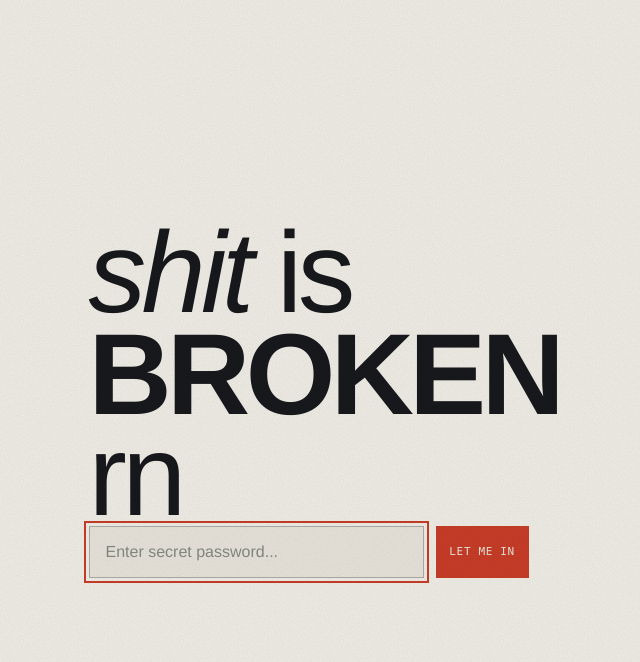
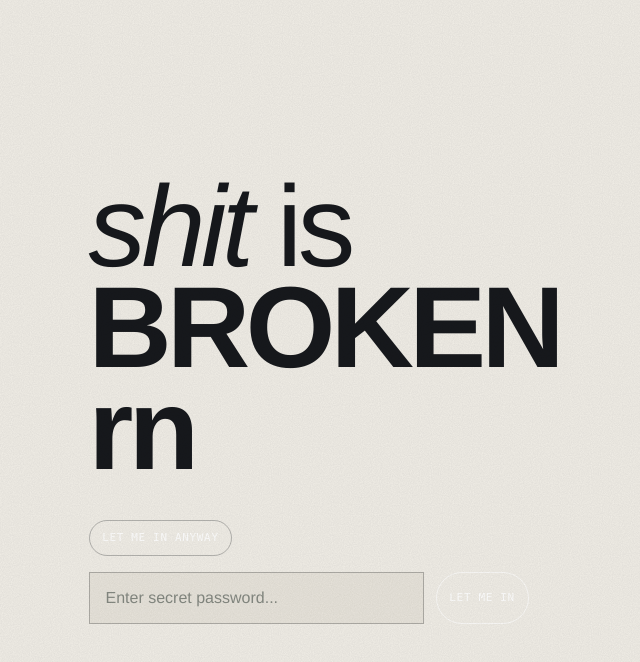
Before and after one commit to Sockz00/omg-its-ben, a React (Vite) app: page / in a window 1280 px wide. Both pictures are taken after a click on the button "LET ME IN ANYWAY". Shown: the top 662 px of the page, without its empty margins (264-904 px from the left). Built offline with nearby package versions, Linux system fonts and the light colour scheme; a web font is replaced by a local one.

Commit message:
Refine under-construction gate reveal

```diff
--- a/src/App.tsx
+++ b/src/App.tsx
@@ -48,14 +48,13 @@ function UnderConstruction({ onUnlock }: { onUnlock: () => void }) {
     <main className="under-construction" aria-labelledby="construction-title">
       <div className="under-construction__content">
         <h1 id="construction-title" className="under-construction__message">
-          <em>shit</em> is <strong>BROKEN</strong> rn
+          <em>shit</em> is <strong>BROKEN rn</strong>
         </h1>
-        {!showPassword ? (
-          <button className="btn btn--solid under-construction__reveal" type="button" onClick={() => setShowPassword(true)} aria-expanded="false" aria-controls="site-password-form">
-            let me in anyway
-          </button>
-        ) : (
-          <form id="site-password-form" className="under-construction__form under-construction__form--visible" onSubmit={handleSubmit}>
+        <button className="btn under-construction__reveal" type="button" onClick={() => setShowPassword(true)} aria-expanded={showPassword} aria-controls="site-password-form">
+          let me in anyway
+        </button>
+        <div className={`under-construction__form-shell${showPassword ? ' is-open' : ''}`}>
+          <form id="site-password-form" className="under-construction__form" onSubmit={handleSubmit}>
             <label className="sr-only" htmlFor="site-password">Password</label>
             <input
               id="site-password"
@@ -65,11 +64,11 @@ function UnderConstruction({ onUnlock }: { onUnlock: () => void }) {
               placeholder="Enter secret password..."
               autoComplete="current-password"
               aria-invalid={error}
-              autoFocus
+              tabIndex={showPassword ? 0 : -1}
             />
-            <button className="btn btn--solid" type="submit">let me in</button>
+            <button className="btn" type="submit" tabIndex={showPassword ? 0 : -1}>let me in</button>
           </form>
-        )}
+        </div>
         {error && <p className="under-construction__error" role="alert">That password didn&apos;t work.</p>}
       </div>
     </main>
--- a/src/index.css
+++ b/src/index.css
@@ -128,11 +128,17 @@ em.serif, .serif em, em { font-style: italic; }
 }
 .under-construction__content { width: min(100%, 560px); }
 .under-construction__content > .mono { color: var(--accent); margin: 0 0 2rem; }
-.under-construction h1 { margin: 0; font-size: clamp(3.5rem, 9vw, 7.5rem); line-height: .88; letter-spacing: -.04em; max-width: 8ch; }
+.under-construction h1 { margin: 0; font-size: clamp(3.5rem, 9vw, 7.5rem); line-height: .88; letter-spacing: -.04em; max-width: 10ch; }
 .under-construction__note { margin: 2rem 0 2.5rem; color: var(--ink-2); font-family: var(--serif); font-size: clamp(1.5rem, 3vw, 2.25rem); }
-.under-construction__form { display: flex; gap: .75rem; max-width: 440px; }
+.under-construction__reveal { margin-top: 2.5rem; border-radius: 999px; background: transparent; color: #fff; border-color: rgba(255,255,255,.72); }
+.under-construction__reveal:hover { background: #fff; color: #111; border-color: #fff; }
+.under-construction__form-shell { display: grid; grid-template-rows: 0fr; opacity: 0; transform: translateY(-10px) scale(.96); transform-origin: top center; filter: blur(8px); transition: grid-template-rows .7s cubic-bezier(.22,1,.36,1), opacity .45s ease, transform .7s cubic-bezier(.22,1,.36,1), filter .7s ease; }
+.under-construction__form-shell.is-open { grid-template-rows: 1fr; opacity: 1; transform: translateY(0) scale(1); filter: blur(0); }
+.under-construction__form { min-height: 0; overflow: hidden; display: flex; gap: .75rem; max-width: 440px; padding-top: 1rem; }
 .under-construction__form input { min-width: 0; flex: 1; border: 1px solid var(--line-2); background: var(--bg-2); padding: .8em 1em; }
 .under-construction__form input::placeholder { color: var(--ink-3); }
+.under-construction__form .btn { border-radius: 999px; background: transparent; color: #fff; border-color: rgba(255,255,255,.72); }
+.under-construction__form .btn:hover { background: #fff; color: #111; border-color: #fff; }
 .under-construction__error { margin: .75rem 0 0; color: var(--accent); font-family: var(--mono); font-size: var(--fs-xs); }
 
 @media (max-width: 520px) {
```
